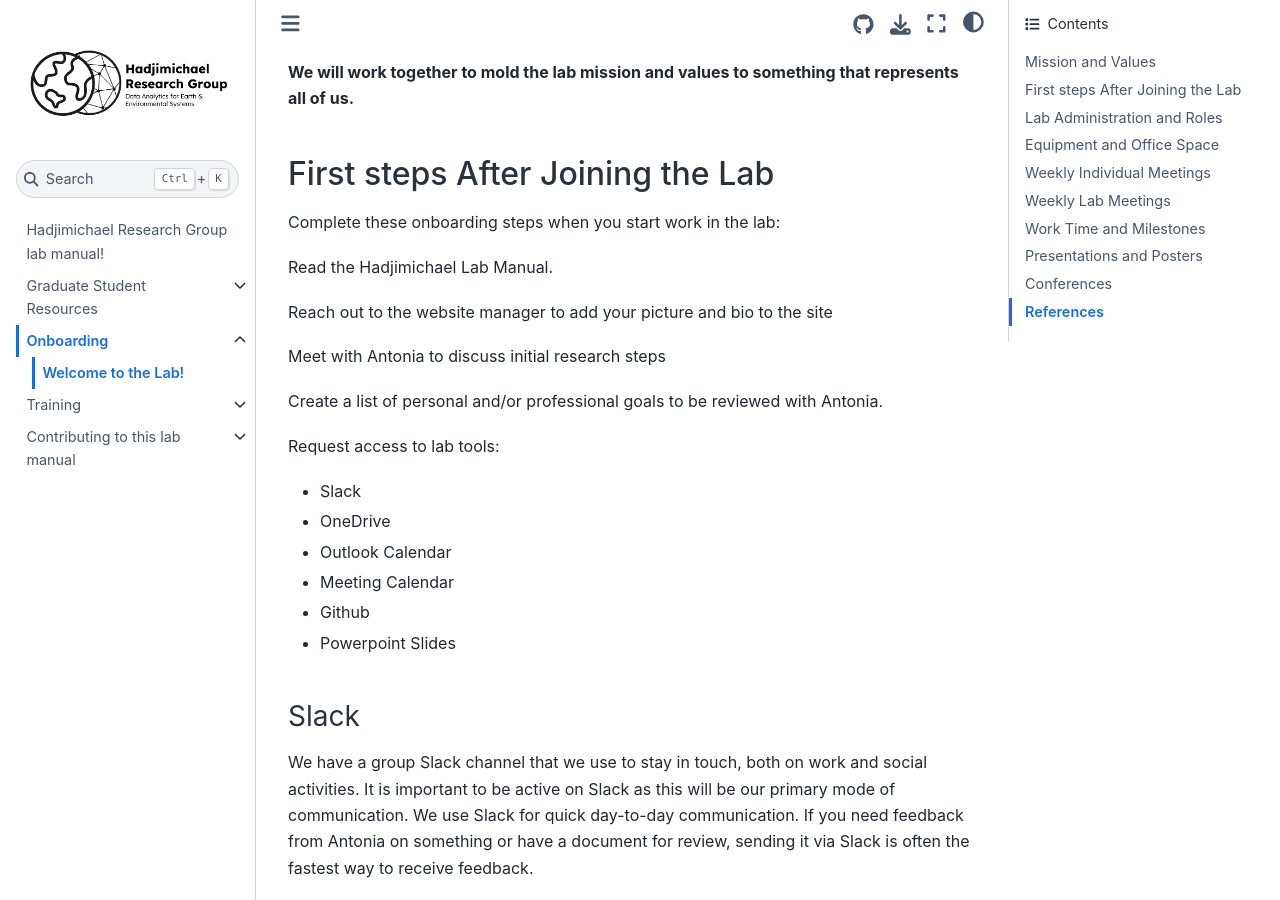
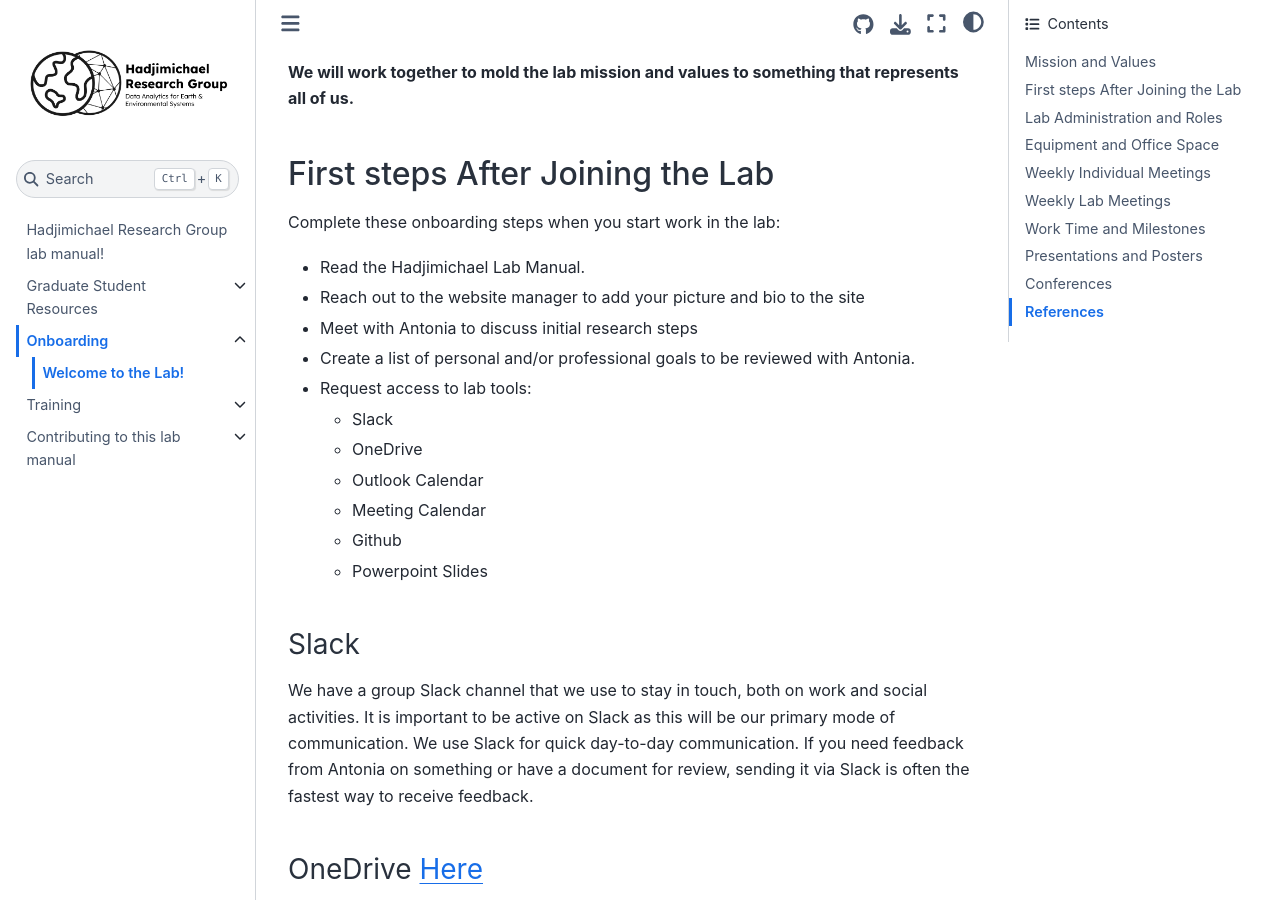
Before and after one commit to HadjimichaelResearchGroup/HadjimichaelResearchGroup.github.io, a Jupyter Book: the page built from docs/Onboarding/LabOnboarding.md, in a window 1280 px wide and 900 px high, scrolled down 324 px. Built offline with Jupyter Book 1.0.4 settings and Sphinx 7.4.7 and the Sphinx Book theme 1.1.4, drawn with Linux system fonts in a browser that asks for light colours.

```diff
--- a/docs/Onboarding/LabOnboarding.md
+++ b/docs/Onboarding/LabOnboarding.md
@@ -9,21 +9,17 @@ The Hadjimichael Lab is a team of interdisciplinary scientists investigating com
 ### First steps After Joining the Lab
 Complete these onboarding steps when you start work in the lab:
 
-Read the Hadjimichael Lab Manual.
-
-Reach out to the website manager to add your picture and bio to the site
-
-Meet with Antonia to discuss initial research steps
-
-Create a list of personal and/or professional goals to be reviewed with Antonia.
-
-Request access to lab tools:
-- Slack
-- OneDrive
-- Outlook Calendar
-- Meeting Calendar
-- Github
-- Powerpoint Slides
+- Read the Hadjimichael Lab Manual.
+- Reach out to the website manager to add your picture and bio to the site
+- Meet with Antonia to discuss initial research steps
+- Create a list of personal and/or professional goals to be reviewed with Antonia.
+- Request access to lab tools:
+    - Slack
+    - OneDrive
+    - Outlook Calendar
+    - Meeting Calendar
+    - Github
+    - Powerpoint Slides
 
 #### Slack
 We have a group Slack channel that we use to stay in touch, both on work and social activities. It is important to be active on Slack as this will be our primary mode of communication. We use Slack for quick day-to-day communication. If you need feedback from Antonia on something or have a document for review, sending it via Slack is often the fastest way to receive feedback.
```
